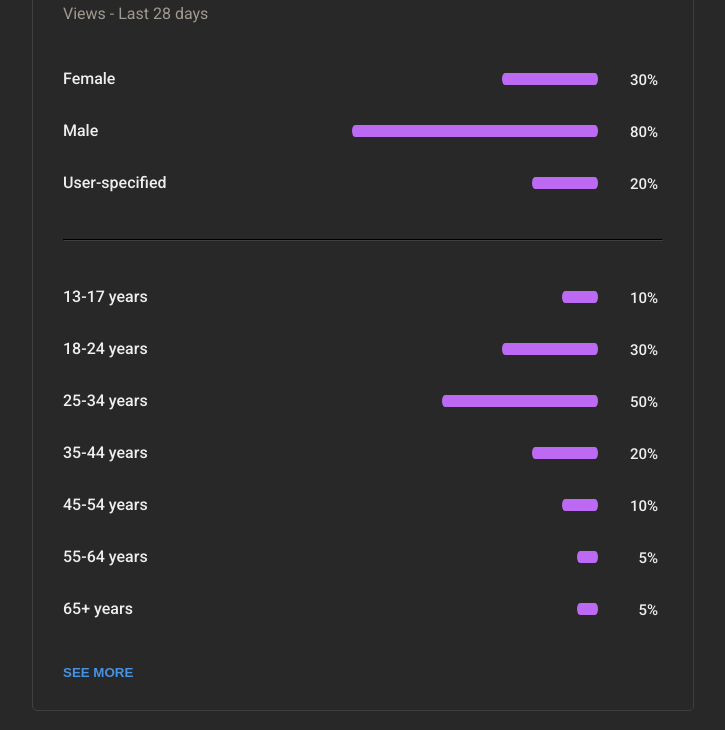
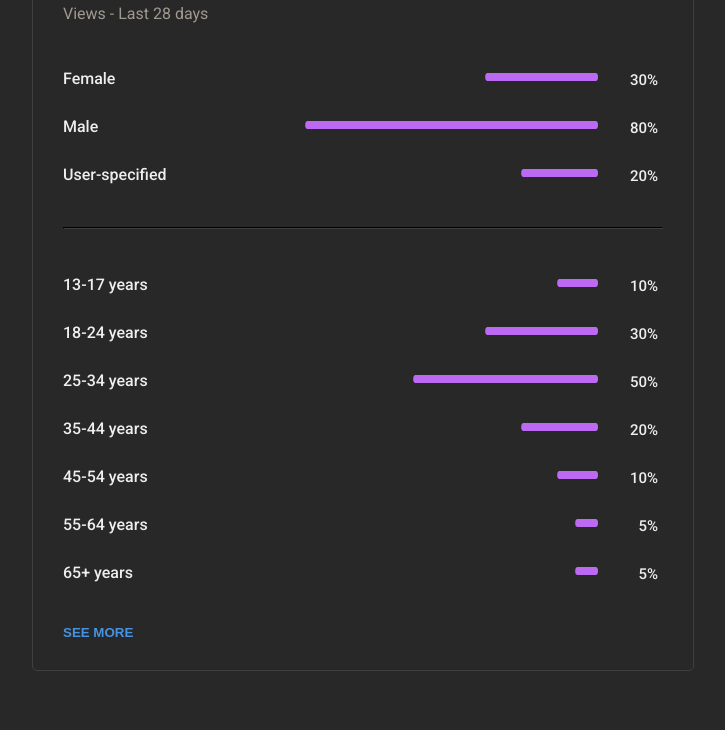
Before and after one commit to LeJonnaah/youtube-age-and-gender, a plain HTML site: page index.html in a window 1280 px wide. Shown: the part 70-800 px from the top of the page, without its empty margins (277-1002 px from the left). Drawn offline with Linux system fonts and the light colour scheme.

Commit message:
bar fixes

```diff
--- a/css/style.css
+++ b/css/style.css
@@ -61,13 +61,12 @@ hr {
 .bar {
   position: relative;
   background-color: #bc6af3;
-  padding: 6px;
+  padding: 4px;
   right: 65px;
-  overflow: hidden;
-  border-radius: 40px;
+  border-radius: 100px;
   margin-left: auto;
   max-width: 100%;
-  transform: scaleX(0.5);
+  transform: scaleX(0.6);
   transform-origin: right;
 }
 
```
